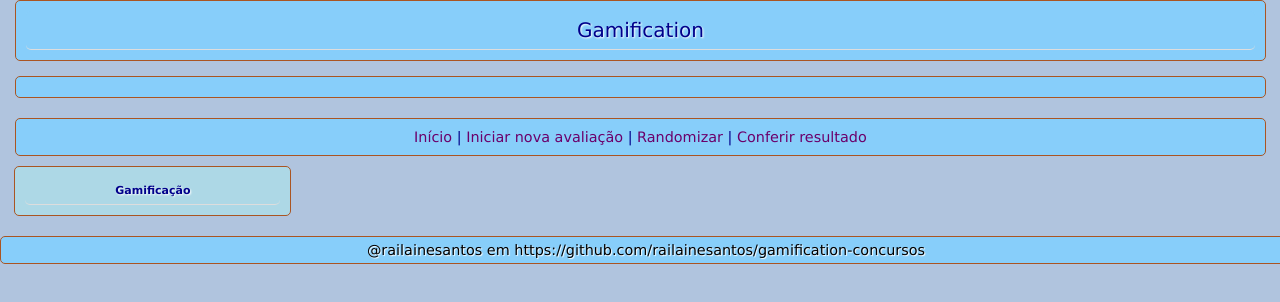
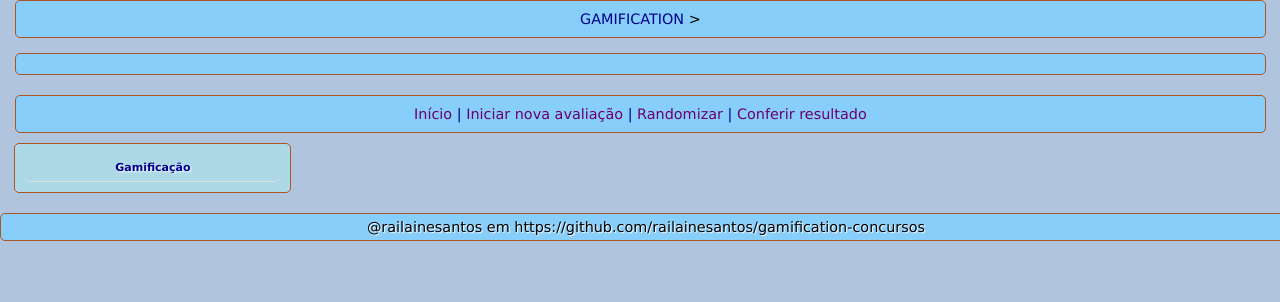
Before and after one commit to railainesantos/gamification-concursos, a website: page index.htm in a window 1280 px wide. Drawn offline with Linux system fonts and the light colour scheme.

Commit message:
Update index.htm

```diff
--- a/index.htm
+++ b/index.htm
@@ -50,6 +50,7 @@
          $.getJSON(url,
               function(data) { json = data; writeQuestions(); }
          );
+          generateBreadcrumb();
     });
 
     function writeQuestions() {
```
